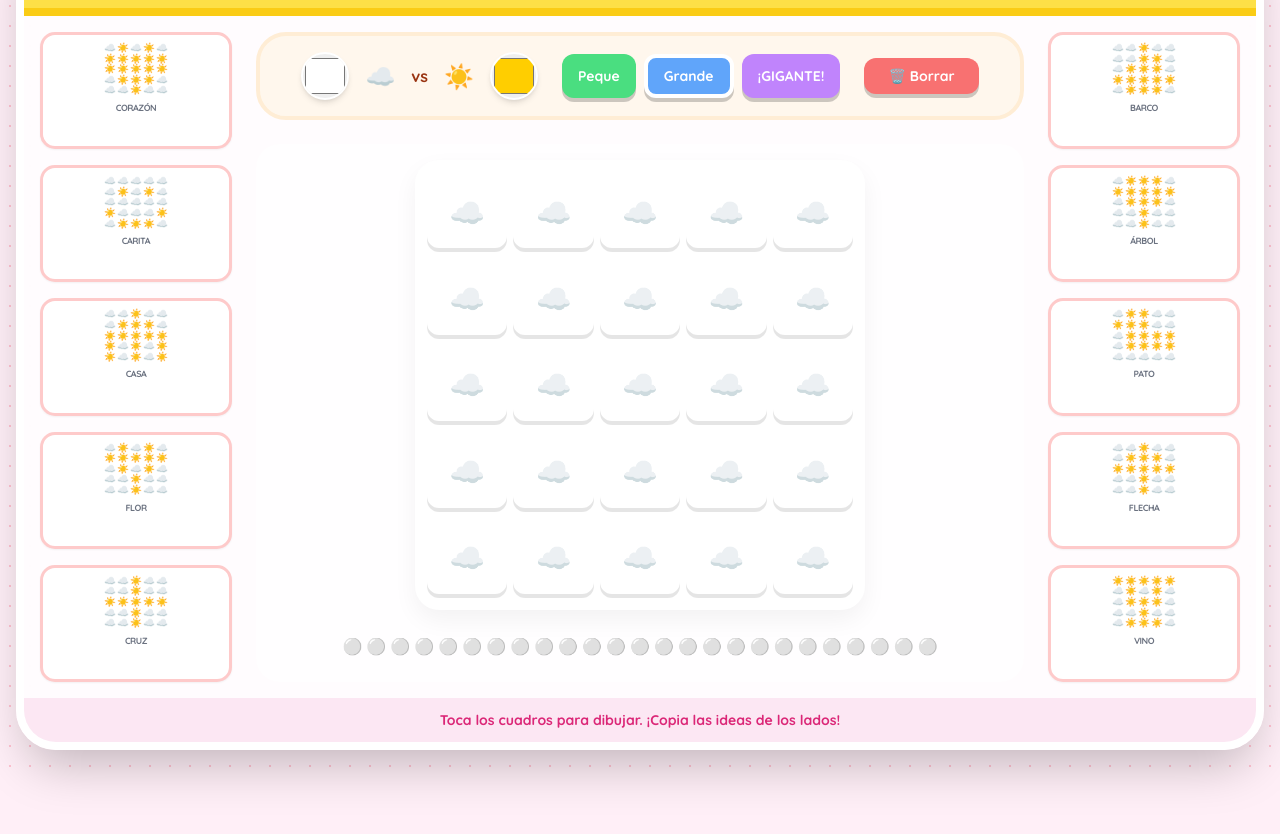
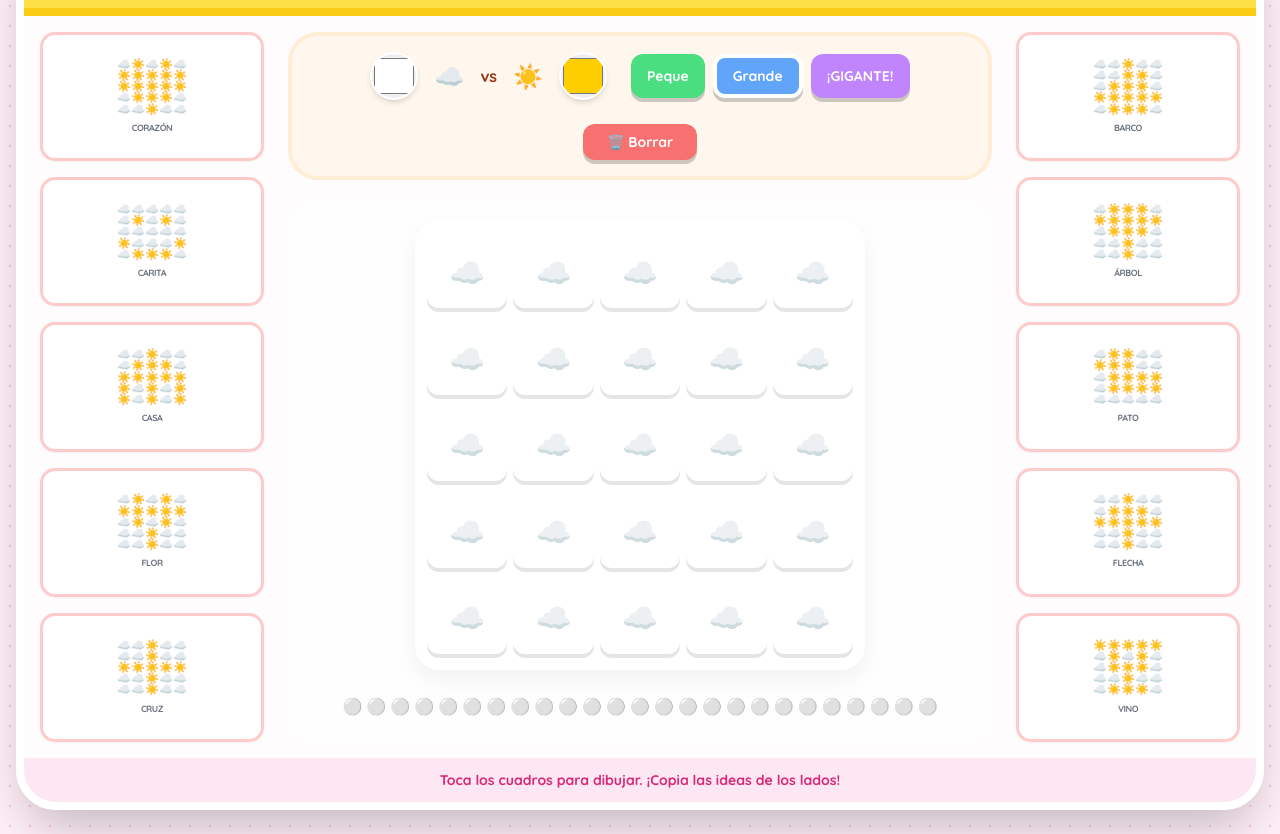
Before and after one commit to javigp87-sketch/artebinarioinfantil, a plain HTML site: page index.html in a window 1280 px wide. Shown: the part 104-938 px from the top of the page. Before the commit the page ends 878 px from the top, so only its background shows below. Drawn offline with nearby package versions, Linux system fonts and the light colour scheme.

Commit message:
Update index.html

```diff
--- a/index.html
+++ b/index.html
@@ -60,15 +60,21 @@
             display: flex;
             flex-direction: column;
             align-items: center;
+            justify-content: center;
             gap: 2px;
             cursor: pointer;
+            width: 100%;
         }
         .example-grid {
             display: grid;
-            gap: 1px;
+            gap: 0px;
             pointer-events: none;
+            line-height: 1;
         }
         .example-dot {
+            display: flex;
+            align-items: center;
+            justify-content: center;
             line-height: 1;
         }
     </style>
@@ -87,7 +93,7 @@
         <div class="flex flex-col xl:flex-row gap-6 p-4">
 
             <!-- Izquierda: Ideas 1-5 -->
-            <div id="ideasLeft" class="hidden xl:grid grid-cols-1 gap-4 w-48"></div>
+            <div id="ideasLeft" class="hidden xl:grid grid-cols-1 gap-4 w-56"></div>
 
             <div class="flex-1 flex flex-col gap-6">
                 <!-- Panel Central Superior: Controles -->
@@ -102,7 +108,7 @@
 
                     <div class="flex gap-2">
                         <button id="btn3" onclick="changeGridSize(3)" class="bubble-btn px-4 py-2 bg-green-400 text-white font-bold rounded-xl text-sm">Peque</button>
-                        <button id="btn5" onclick="changeGridSize(5)" class="bubble-btn px-4 py-2 bg-blue-400 text-white font-bold rounded-xl text-sm border-4 border-white">Grande</button>
+                        <button id="btn5" onclick="changeGridSize(5)" class="bubble-btn px-4 py-2 bg-blue-400 text-white font-bold rounded-xl text-sm">Grande</button>
                         <button id="btn8" onclick="changeGridSize(8)" class="bubble-btn px-4 py-2 bg-purple-400 text-white font-bold rounded-xl text-sm">¡GIGANTE!</button>
                     </div>
 
@@ -120,7 +126,7 @@
             </div>
 
             <!-- Derecha: Ideas 6-10 -->
-            <div id="ideasRight" class="hidden xl:grid grid-cols-1 gap-4 w-48"></div>
+            <div id="ideasRight" class="hidden xl:grid grid-cols-1 gap-4 w-56"></div>
         </div>
 
         <div class="bg-pink-100 p-3 text-center text-pink-600 font-bold text-sm">
@@ -132,7 +138,6 @@
         let gridSize = 5;
         let gridData = [];
 
-        // Base de datos de patrones por tamaño
         const PATTERNS = {
             3: [
                 { name: "Corazón", data: "101111010" },
@@ -177,10 +182,10 @@
             container.style.gridTemplateColumns = `repeat(${gridSize}, 1fr)`;
             gridData = Array(gridSize * gridSize).fill(0);
 
-            // Actualizar botones activos
             [3, 5, 8].forEach(s => {
-                document.getElementById(`btn${s}`).classList.toggle('border-4', s === gridSize);
-                document.getElementById(`btn${s}`).classList.toggle('border-white', s === gridSize);
+                const btn = document.getElementById(`btn${s}`);
+                btn.classList.toggle('border-4', s === gridSize);
+                btn.classList.toggle('border-white', s === gridSize);
             });
 
             renderGrid();
@@ -235,8 +240,10 @@
                 gridDiv.className = 'example-grid';
                 gridDiv.style.gridTemplateColumns = `repeat(${gridSize}, 1fr)`;
 
-                // Ajustar tamaño de iconos en las miniaturas según el tamaño de cuadrícula
-                const fontSize = gridSize === 3 ? '1rem' : gridSize === 5 ? '0.6rem' : '0.4rem';
+                // AJUSTE CRÍTICO: Fuente aún más pequeña para 8x8
+                let fontSize = '1rem';
+                if(gridSize === 5) fontSize = '0.7rem';
+                if(gridSize === 8) fontSize = '0.45rem';
 
                 idea.data.split('').forEach(bit => {
                     const dot = document.createElement('span');
@@ -247,26 +254,28 @@
                 });
 
                 const label = document.createElement('span');
-                label.className = 'text-[9px] font-bold text-gray-500 mt-1 uppercase tracking-tighter';
+                label.className = 'text-[9px] font-bold text-gray-500 mt-1 uppercase tracking-tighter text-center';
                 label.textContent = idea.name;
 
                 card.appendChild(gridDiv);
                 card.appendChild(label);
 
-                card.onclick = () => {
+                const loadIdea = () => {
                     gridData = idea.data.split('').map(Number);
                     renderGrid();
                 };
 
+                card.onclick = loadIdea;
+
                 if (index < 5) left.appendChild(card);
                 else {
                     const rightCard = card.cloneNode(true);
-                    rightCard.onclick = card.onclick;
+                    rightCard.onclick = loadIdea;
                     right.appendChild(rightCard);
                 }
 
                 const mobileCard = card.cloneNode(true);
-                mobileCard.onclick = card.onclick;
+                mobileCard.onclick = loadIdea;
                 mobile.appendChild(mobileCard);
             });
         }
```
